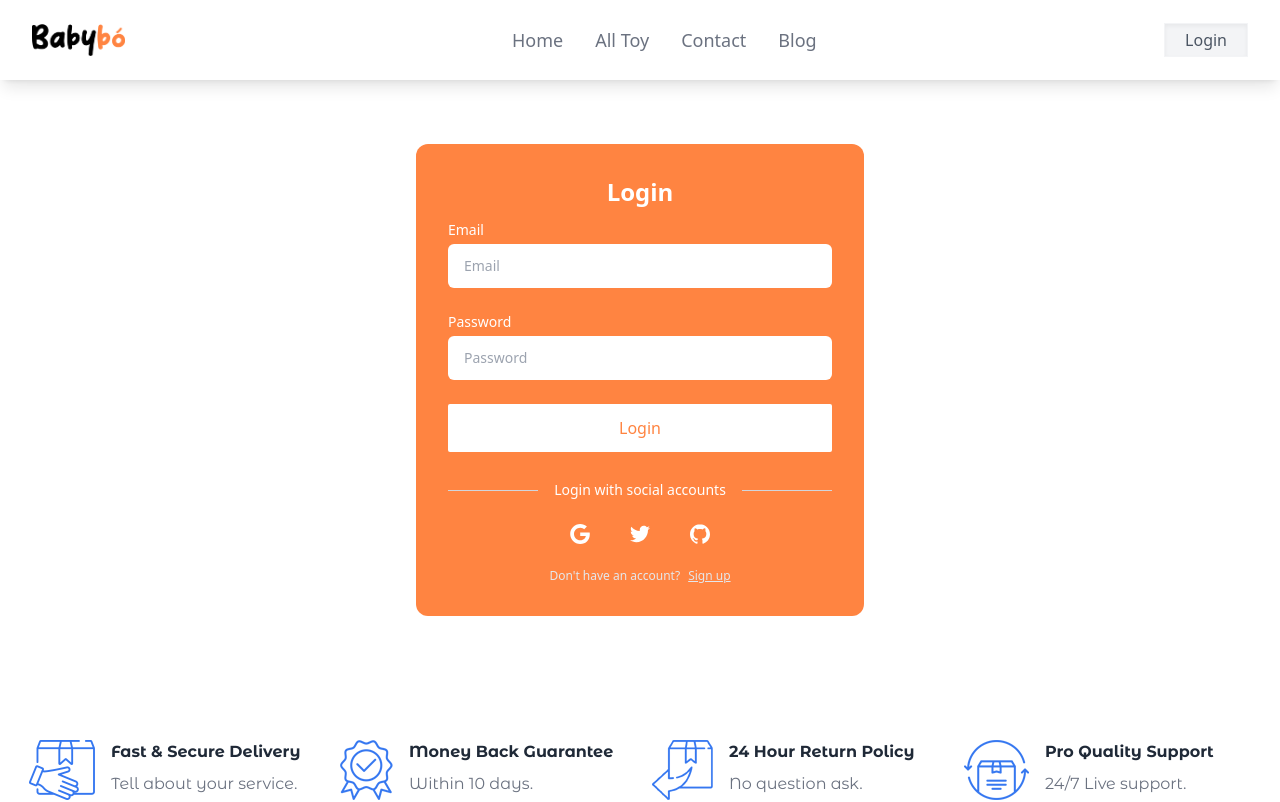
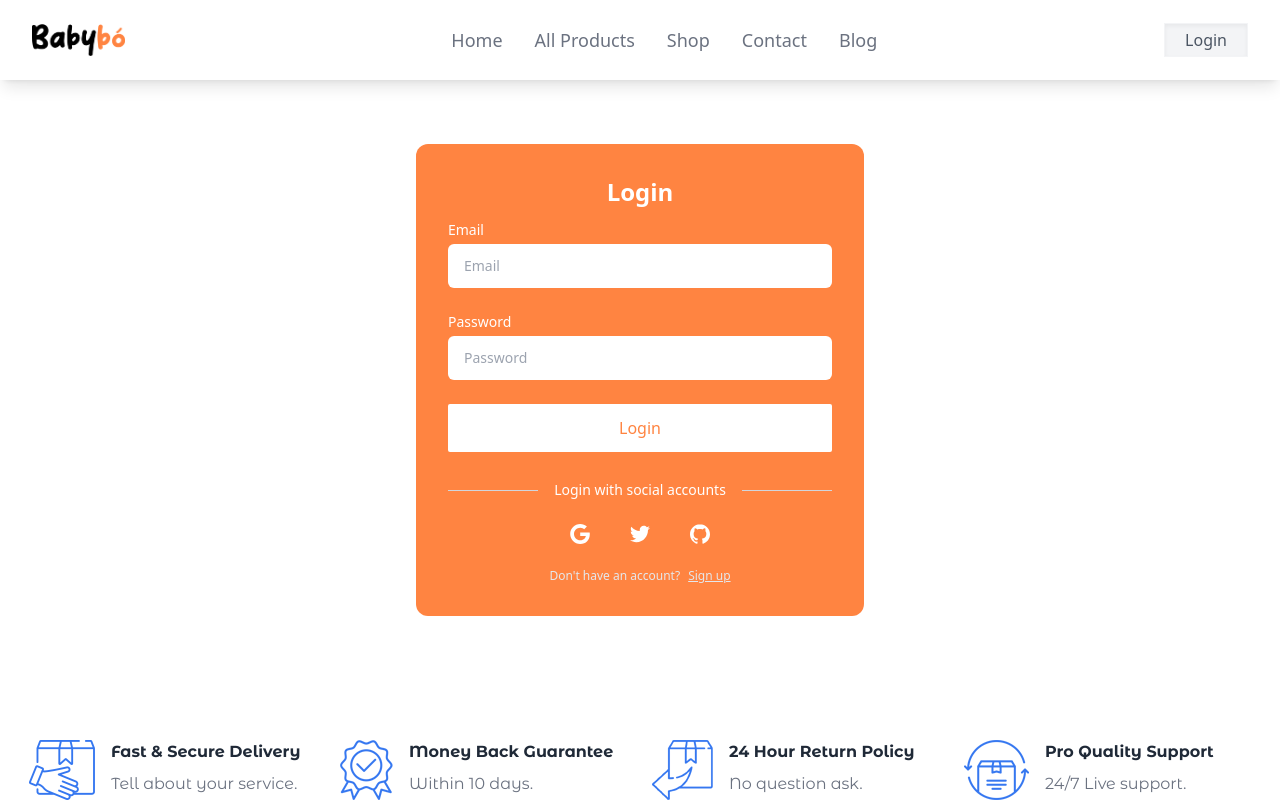
Before and after one commit to imadnanhassan/babyboo-client, a React (Vite) app: page /login in a window 1280 px wide. Shown: the top 802 px of the page. Built offline with nearby package versions, Linux system fonts and the light colour scheme; no server answers.

Commit message:
navLink modify

```diff
--- a/index.html
+++ b/index.html
@@ -1,5 +1,5 @@
 <!DOCTYPE html>
-<html lang="en">
+<html lang="en" data-theme="light">
   <head>
     <meta charset="UTF-8" />
     <link rel="icon" type="image/svg+xml" href="/src/assets/img/babybo.png" />
--- /dev/null
+++ b/src/components/NewProducts/NewProducts.jsx
@@ -0,0 +1,14 @@
+import React from 'react';
+
+const NewProducts = () => {
+   return (
+      <section>
+         <div className='md:flex lg:flex justify-between items-center'>
+            <h2>New products</h2>
+            <span></span>
+         </div>
+      </section>
+   );
+};
+
+export default NewProducts;
--- /dev/null
+++ b/src/pages/Contact/Contact.jsx
@@ -0,0 +1,11 @@
+import React from 'react';
+
+const Contact = () => {
+   return (
+      <div>
+
+      </div>
+   );
+};
+
+export default Contact;
--- a/src/pages/Home/Home.jsx
+++ b/src/pages/Home/Home.jsx
@@ -1,5 +1,4 @@
 import React from 'react';
-import Gallery from '../../components/Others/Gallery/Gallery';
 import Banner from '../../components/Banner/Banner';
 import Brand from '../../components/Brand/Brand';
 import NewsLetter from '../../components/NewsLetter/NewsLetter';
@@ -10,7 +9,7 @@ const Home = () => {
    return (
       <div>
          <Banner></Banner>
-         <Gallery></Gallery>
+
          <Brand></Brand>
          <NewsLetter></NewsLetter>
       </div>
--- /dev/null
+++ b/src/pages/Products/Products.jsx
@@ -0,0 +1,11 @@
+import React from 'react';
+
+const Products = () => {
+   return (
+      <div>
+
+      </div>
+   );
+};
+
+export default Products;
--- a/src/shred/Header/Header.jsx
+++ b/src/shred/Header/Header.jsx
@@ -1,7 +1,7 @@
-import React, { useContext, useState } from 'react';
-import { Link } from 'react-router-dom';
-import logo from '../../assets/img/logo.png'
-import { AuthContext } from '../../providers/AuthProvider';
+import React, { useContext, useState } from "react";
+import { Link, NavLink } from "react-router-dom";
+import logo from "../../assets/img/logo.png";
+import { AuthContext } from "../../providers/AuthProvider";
 
 const Header = () => {
   const { user, logOut } = useContext(AuthContext);
@@ -9,69 +9,100 @@ const Header = () => {
   const toggleMenu = () => {
     setIsOpen(!isOpen);
   };
-
-
-   // console.log(user.photoURL)
   const handleLogOut = () => {
     logOut()
       .then()
-         .catch(error => console.log(error));
-   }
+      .catch((error) => console.log(error));
+  };
 
+  const menu = [
+    {
+      path: "/",
+      display: "Home",
+    },
+    {
+      path: "/all-toy",
+      display: "All Products",
+    },
+    {
+      path: "/shop",
+      display: "Shop",
+    },
+    {
+      path: "/contact",
+      display: "Contact",
+    },
+    {
+      path: "/blog",
+      display: "Blog",
+    },
+  ];
   return (
     <div>
       <nav className="bg-white shadow-lg sticky top-0 z-50">
         <div className="max-w-7xl mx-auto px-4 sm:px-6 lg:px-8">
           <div className="flex items-center justify-between h-20">
             <div className="flex-shrink-0">
-                     <Link to={'/'}><img className="h-8 w-auto" src={logo} alt="Logo" /></Link>
+              <Link to={"/"}>
+                <img className="h-8 w-auto" src={logo} alt="Logo" />
+              </Link>
             </div>
             <div className="hidden md:block ">
               <div className="ml-10 flex items-center space-x-4 font-Secondary">
-                        <Link to={'/'} className="px-2 py-2 text-gray-500 hover:text-gray-900 relative cursor-pointer text-lg font-medium before:absolute before:inset-x-0 before:-bottom-1.5 before:h-0.5 before:origin-left before:scale-x-0 before:transform before:rounded-bl before:bg-[#ff8441] before:transition-all before:duration-200 hover:before:scale-x-100">Home</Link>
-
-                        <Link to={'/all-toy'} className="px-2 py-2 text-gray-500 hover:text-gray-900 relative cursor-pointer text-lg font-medium before:absolute before:inset-x-0 before:-bottom-1.5 before:h-0.5 before:origin-left before:scale-x-0 before:transform before:rounded-bl before:bg-[#ff8441] before:transition-all before:duration-200 hover:before:scale-x-100">All Toy</Link>
-
-                        <Link to={'/'} className="px-2 py-2 text-gray-500 hover:text-gray-900 relative cursor-pointer text-lg font-medium before:absolute before:inset-x-0 before:-bottom-1.5 before:h-0.5 before:origin-left before:scale-x-0 before:transform before:rounded-bl before:bg-[#ff8441] before:transition-all before:duration-200 hover:before:scale-x-100">Contact</Link>
-
-                        <Link to={'/blog'} className="px-2 py-2 text-gray-500 hover:text-gray-900 relative cursor-pointer text-lg font-medium before:absolute before:inset-x-0 before:-bottom-1.5 before:h-0.5 before:origin-left before:scale-x-0 before:transform before:rounded-bl before:bg-[#ff8441] before:transition-all before:duration-200 hover:before:scale-x-100">Blog</Link>
+                {menu.map((link, index) => (
+                  <div key={index}>
+                    <NavLink
+                      to={link.path}
+                      className={(navClass) =>
+                        navClass.isActive
+                          ? " px-2 py-2 text-gray-500 hover:text-gray-900 relative cursor-pointer text-lg font-medium before:absolute before:inset-x-0 before:-bottom-1.5 before:h-0.5 before:origin-left before:scale-x-0 before:transform before:rounded-bl before:bg-[#ff8441] before:transition-all before:duration-200 hover:before:scale-x-100"
+                          : " px-2 py-2 text-gray-500 hover:text-gray-900 relative cursor-pointer text-lg font-medium before:absolute before:inset-x-0 before:-bottom-1.5 before:h-0.5 before:origin-left before:scale-x-0 before:transform before:rounded-bl before:bg-[#ff8441] before:transition-all before:duration-200 hover:before:scale-x-100"
+                      }
+                    >
+                      {link.display}
+                    </NavLink>
+                  </div>
+                ))}
               </div>
             </div>
 
             <div>
               <div className="flex items-center gap-4">
-
-
-                        {
-                           user &&
-                           <div className=' border flex gap-3 items-center px-2'>
-
+                {user && (
+                  <div className=" border flex gap-3 items-center px-2">
                     <div className="dropdown dropdown-end">
-                                 <label tabIndex={0} className="btn btn-ghost flex btn-circle avatar">
+                      <label
+                        tabIndex={0}
+                        className="btn btn-ghost flex btn-circle avatar"
+                      >
                         <div className="w-10  rounded-full">
                           <img src={user?.photoURL} />
                         </div>
-
                       </label>
 
-                                 <ul tabIndex={0} className="menu menu-compact dropdown-content mt-3 p-2 shadow bg-base-100 rounded-box w-52">
+                      <ul
+                        tabIndex={0}
+                        className="menu menu-compact dropdown-content mt-3 p-2 shadow bg-base-100 rounded-box w-52"
+                      >
                         <li>
-                                       <Link to={'/my-toy'}>My Toy</Link>
+                          <Link to={"/my-toy"}>My Toy</Link>
                         </li>
                         <li>
-                                       <Link to={'/addToy'}>Add Toy</Link>
+                          <Link to={"/addToy"}>Add Toy</Link>
                         </li>
                       </ul>
                     </div>
                     <h2>{user?.displayName}</h2>
                   </div>
-                        }
+                )}
 
-                        {
-                           user ?
-                              <button onClick={handleLogOut} >Logout</button> :
-                              <Link to={'/login'}
-                                 className="relative px-5 py-1 overflow-hidden font-Secondary font-medium text-gray-600 bg-gray-100 border border-gray-100  shadow-inner group">
+                {user ? (
+                  <button onClick={handleLogOut}>Logout</button>
+                ) : (
+                  <Link
+                    to={"/login"}
+                    className="relative px-5 py-1 overflow-hidden font-Secondary font-medium text-gray-600 bg-gray-100 border border-gray-100  shadow-inner group"
+                  >
                     <span className="absolute top-0 left-0 w-0 h-0 transition-all duration-200 border-t-2 border-gray-600 group-hover:w-full ease" />
                     <span className="absolute bottom-0 right-0 w-0 h-0 transition-all duration-200 border-b-2 border-gray-600 group-hover:w-full ease" />
                     <span className="absolute top-0 left-0 w-full h-0 transition-all duration-300 delay-200 bg-gray-600 group-hover:h-full ease" />
@@ -81,15 +112,23 @@ const Header = () => {
                       Login
                     </span>
                   </Link>
-                        }
+                )}
               </div>
             </div>
-
 
             <div className="md:hidden">
               <button onClick={toggleMenu} className="hamburger-menu-btn ">
                 <span className="sr-only ">Open menu</span>
-                        <svg className="h-6 w-6" xmlns="http://www.w3.org/2000/svg" viewBox="0 0 24 24" fill="none" stroke="currentColor" strokeWidth="2" strokeLinecap="round" strokeLinejoin="round">
+                <svg
+                  className="h-6 w-6"
+                  xmlns="http://www.w3.org/2000/svg"
+                  viewBox="0 0 24 24"
+                  fill="none"
+                  stroke="currentColor"
+                  strokeWidth="2"
+                  strokeLinecap="round"
+                  strokeLinejoin="round"
+                >
                   <path d="M3 12h18"></path>
                   <path d="M3 6h18"></path>
                   <path d="M3 18h18"></path>
@@ -100,9 +139,24 @@ const Header = () => {
         </div>
         <div className={`md:hidden  ${isOpen ? "block" : "hidden"}`}>
           <div className="px-2 pt-2 pb-3 space-y-1 ">
-                  <Link to={'/'} className="block px-3 py-2 rounded-md text-base font-medium text-gray-700 hover:text-gray-900 hover:bg-gray-50">Home</Link >
-                  <Link to={'/contact'} className="block px-3 py-2 rounded-md text-base font-medium text-gray-700 hover:text-gray-900 hover:bg-gray-50">Contact</Link >
-                  <Link to={'/blog'} className="block px-3 py-2 rounded-md text-base font-medium text-gray-700 hover:text-gray-900 hover:bg-gray-50">Blog</Link >
+            <Link
+              to={"/"}
+              className="block px-3 py-2 rounded-md text-base font-medium text-gray-700 hover:text-gray-900 hover:bg-gray-50"
+            >
+              Home
+            </Link>
+            <Link
+              to={"/contact"}
+              className="block px-3 py-2 rounded-md text-base font-medium text-gray-700 hover:text-gray-900 hover:bg-gray-50"
+            >
+              Contact
+            </Link>
+            <Link
+              to={"/blog"}
+              className="block px-3 py-2 rounded-md text-base font-medium text-gray-700 hover:text-gray-900 hover:bg-gray-50"
+            >
+              Blog
+            </Link>
           </div>
         </div>
       </nav>
```
Also changed, not shown: src/components/Banner/Banner.jsx (+60 -44 lines), src/router/Routes.jsx (+59 -39 lines), src/assets/slider-1.jpg (added), src/assets/slider-3.jpg (added). Lines whose indentation alone changed are shown as unchanged.
